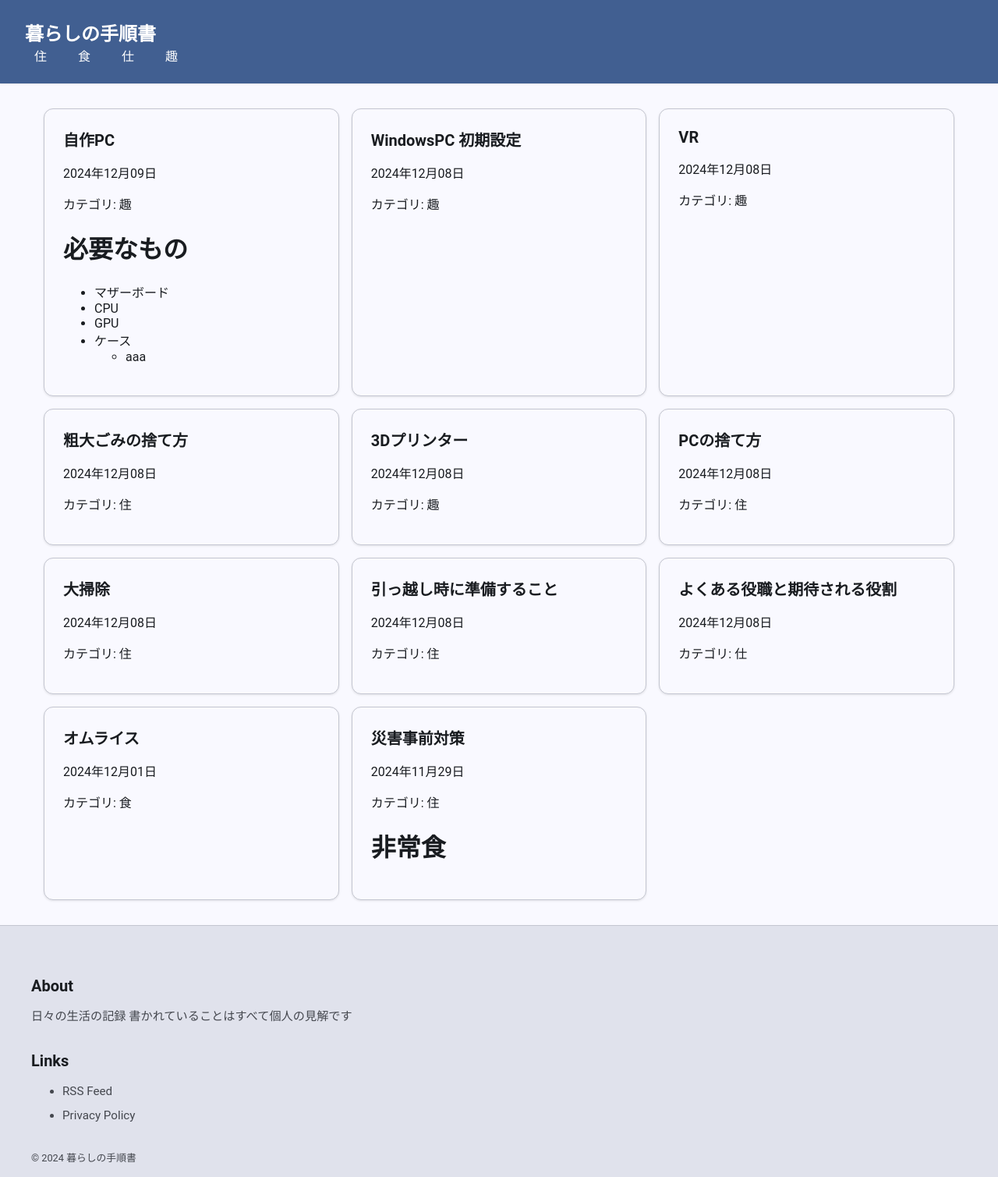
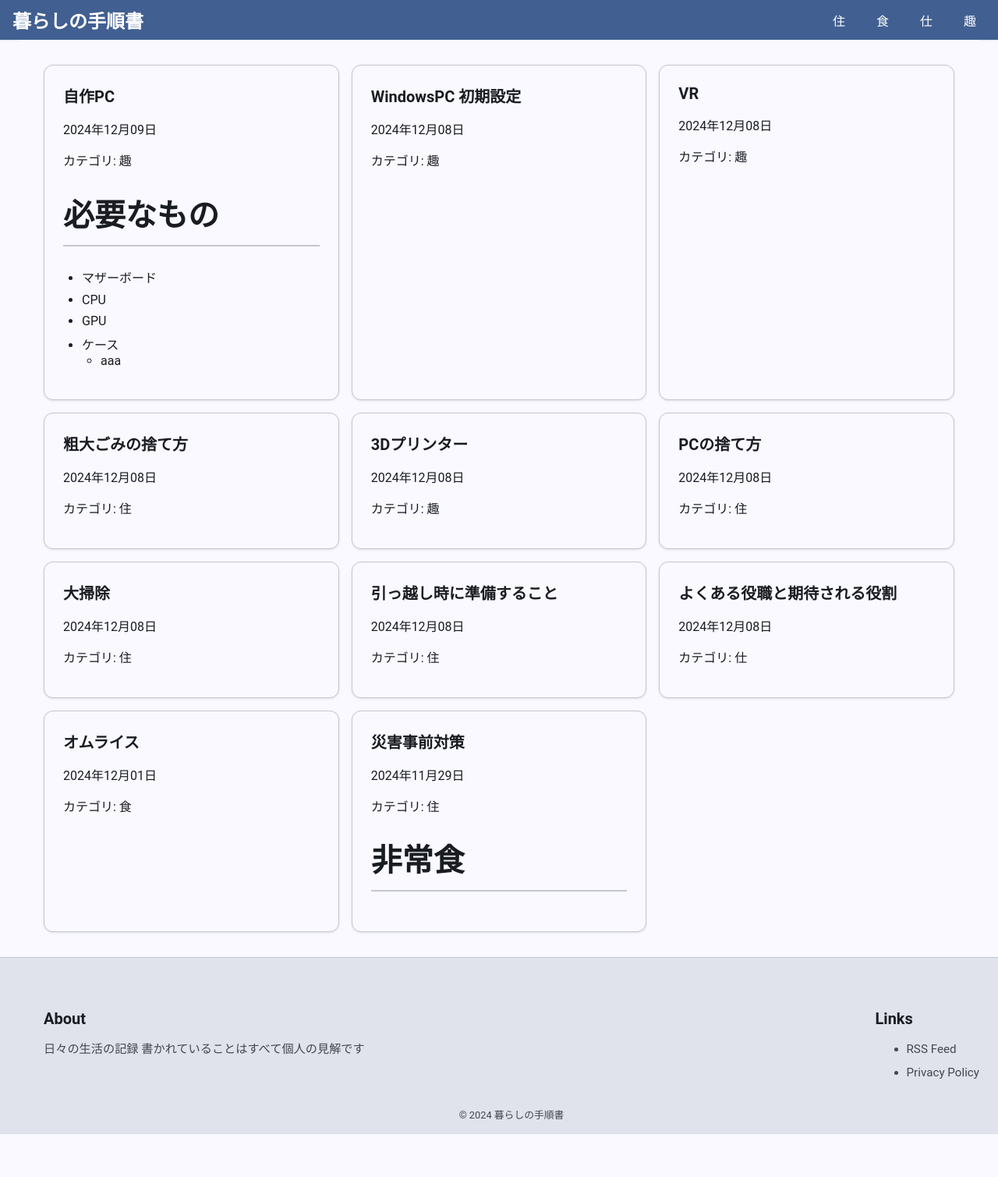
Before and after one commit to yuki-kamikita/kurasino, a Jekyll site: the page built from index.html, in a window 1280 px wide. Shown: the whole page at 78% size. Built offline with Jekyll 4.4.1, drawn with Linux system fonts in a browser that asks for light colours; after the commit the page ends 1454 px from its top, so only the background shows below that.

Commit message:
ヘッダーを一行にする

```diff
--- a/_layouts/default.html
+++ b/_layouts/default.html
@@ -12,44 +12,38 @@
 <body>
   <!-- Header -->
   <header>
-    <nav class="nav-wrapper teal lighten-2">
-      <div class="container">
+    <div class="header-inner">
       <a href="{{ site.baseurl }}/" class="brand-logo">{{ site.title }}</a>
-        <ul id="nav-mobile" class="right hide-on-med-and-down">
+      <ul class="header-categories">
         {% for category in site.categories %}
           <li><a href="{{ site.baseurl }}/category/{{ category[0] }}">{{ category[0] | capitalize }}</a></li>
         {% endfor %}
       </ul>
     </div>
-    </nav>
   </header>
 
   <!-- Main Content -->
-  <main class="container">
+  <main class="container markdown-body">
     {{ content }}
   </main>
 
   <!-- Footer -->
-  <footer class="page-footer teal lighten-2">
-    <div class="container">
-      <div class="row">
-        <div class="col l6 s12">
-          <h5 class="white-text">About</h5>
-          <p class="grey-text text-lighten-4">{{ site.description }}</p>
+  <footer class="page-footer">
+    <div class="footer-inner">
+      <div class="footer-section">
+        <h5>About</h5>
+        <p>{{ site.description }}</p>
       </div>
-        <div class="col l6 s12">
-          <h5 class="white-text">Links</h5>
+      <div class="footer-section">
+        <h5>Links</h5>
         <ul>
-            <li><a class="grey-text text-lighten-3" href="{{ site.baseurl }}/feed.xml">RSS Feed</a></li>
-            <li><a class="grey-text text-lighten-3" href="{{ site.baseurl }}/privacy-policy">Privacy Policy</a></li>
+          <li><a href="{{ site.baseurl }}/feed.xml">RSS Feed</a></li>
+          <li><a href="{{ site.baseurl }}/privacy-policy">Privacy Policy</a></li>
         </ul>
       </div>
     </div>
-    </div>
-    <div class="footer-copyright">
-      <div class="container">
+    <div class="footer-copy">
       © {{ site.time | date: "%Y" }} {{ site.title }}
-      </div>
     </div>
   </footer>
 
--- a/assets/css/layout.css
+++ b/assets/css/layout.css
@@ -1,6 +1,3 @@
-/* assets/css/layout.css */
-
-/* 全体 */
 body {
     font-family: "Roboto", sans-serif;
     background-color: var(--md-sys-color-background);
@@ -9,7 +6,47 @@ body {
     padding: 0;
 }
 
-/* 基本的なコンテナ */
+/* ヘッダー */
+.header-inner {
+    display: flex;
+    align-items: center;
+    justify-content: space-between;
+    background-color: var(--md-sys-color-primary);
+    color: var(--md-sys-color-on-primary);
+    padding: 0.5rem 1rem;
+    box-shadow: 0 1px 2px rgba(0, 0, 0, 0.1);
+}
+
+.brand-logo {
+    font-size: 1.5rem;
+    font-weight: 600;
+    text-decoration: none;
+    color: var(--md-sys-color-on-primary);
+}
+
+.header-categories {
+    list-style: none;
+    display: flex;
+    gap: 1rem;
+    margin: 0;
+    padding: 0;
+}
+
+.header-categories li a {
+    text-decoration: none;
+    color: var(--md-sys-color-on-primary);
+    font-weight: 500;
+    padding: 0.5rem 0.75rem;
+    border-radius: 8px;
+    transition: background-color 0.2s;
+}
+
+.header-categories li a:hover {
+    background-color: var(--md-sys-color-primary-container);
+    color: var(--md-sys-color-on-primary-container);
+}
+
+/* メインコンテナ */
 .container {
     max-width: 1200px;
     margin: 0 auto;
@@ -19,61 +56,16 @@ body {
     border-radius: 0;
 }
 
-/* ヘッダー */
-header {
-    background-color: var(--md-sys-color-primary);
-    color: var(--md-sys-color-on-primary);
-    padding: 0.5rem 1rem;
-    display: flex;
-    justify-content: space-between;
-    align-items: center;
-    box-sizing: border-box;
-    box-shadow: 0 1px 2px rgba(0, 0, 0, 0.1);
-    width: 100%;
-}
-
-header .brand-logo {
-    font-size: 1.5rem;
-    font-weight: 600;
-    text-decoration: none;
-    color: var(--md-sys-color-on-primary);
-    margin: 0;
-    padding: 0;
-}
-
-header ul#nav-mobile {
-    list-style: none;
-    display: flex;
-    gap: 1rem;
-    margin: 0;
-    padding: 0;
-}
-
-header ul#nav-mobile li a {
-    text-decoration: none;
-    color: var(--md-sys-color-on-primary);
-    font-weight: 500;
-    padding: 0.5rem 0.75rem;
-    border-radius: 8px;
-    transition: background-color 0.2s;
-}
-
-header ul#nav-mobile li a:hover {
-    background-color: var(--md-sys-color-primary-container);
-    color: var(--md-sys-color-on-primary-container);
-}
-
 /* フッター */
-footer.page-footer {
+.page-footer {
     width: 100%;
     background-color: var(--md-sys-color-surface-variant);
     color: var(--md-sys-color-on-surface-variant);
     padding: 2rem 1rem 1rem 1rem;
-    box-sizing: border-box;
     border-top: 1px solid var(--md-sys-color-outline-variant);
 }
 
-footer .container {
+.footer-inner {
     max-width: 1200px;
     margin: 0 auto;
     padding: 0;
@@ -84,72 +76,62 @@ footer .container {
     align-items: flex-start;
 }
 
-footer h5 {
+.footer-section h5 {
     font-size: 1.25rem;
     font-weight: 600;
     margin-bottom: 1rem;
     color: var(--md-sys-color-on-surface);
 }
 
-footer p,
-footer li,
-footer li a {
+.footer-section p,
+.footer-section li,
+.footer-section li a {
     font-size: 0.95rem;
     color: var(--md-sys-color-on-surface-variant);
     line-height: 1.5;
+    margin: 0;
+    padding: 0;
 }
 
-footer li {
+.footer-section li {
     margin-bottom: 0.5rem;
 }
 
-footer li a {
+.footer-section li a {
     text-decoration: none;
     transition: color 0.2s;
 }
 
-footer li a:hover {
+.footer-section li a:hover {
     color: var(--md-sys-color-primary);
     text-decoration: underline;
 }
 
-footer .container>div {
-    flex: 1 1 200px;
-    min-width: 200px;
-}
-
-.footer-copyright {
+.footer-copy {
     background-color: transparent;
     color: var(--md-sys-color-on-surface-variant);
     text-align: center;
     padding: 1rem 0 0;
     font-size: 0.8rem;
-    border: none;
 }
 
-
-/* カードを並べるコンテナ (投稿一覧ページなどで使用する想定) */
-/* .post-grid というラッパー要素を用意し、その中に .card を並べます */
+/* カード（post-card用） */
 .post-grid {
     display: grid;
-    /* 幅300px程度を最小幅として、auto-fillで収まるだけ並べる */
     grid-template-columns: repeat(auto-fill, minmax(300px, 1fr));
     gap: 1rem;
-    /* カード同士の隙間を確保する */
     max-width: 1200px;
     margin: 0 auto;
     padding: 1rem;
     box-sizing: border-box;
 }
 
-/* スマホサイズでは1列表示 */
 @media (max-width: 600px) {
     .post-grid {
         grid-template-columns: 1fr;
     }
 }
 
-/* カードデザイン */
 .card {
     background-color: var(--md-sys-color-surface);
     color: var(--md-sys-color-on-surface);
@@ -157,7 +139,6 @@ footer .container>div {
     border-radius: 12px;
     box-shadow: 0 1px 3px rgba(0, 0, 0, 0.1);
     transition: transform 0.2s, box-shadow 0.2s;
-    /* 個別にmarginを付けなくても、gridのgapで隙間は確保される */
 }
 
 .card:hover {
@@ -177,8 +158,7 @@ footer .container>div {
     color: var(--md-sys-color-on-surface);
 }
 
-
-/* リンク共通 */
+/* リンク共通スタイル */
 a {
     color: var(--md-sys-color-primary);
 }
```
Lines whose indentation alone changed are shown as unchanged.
